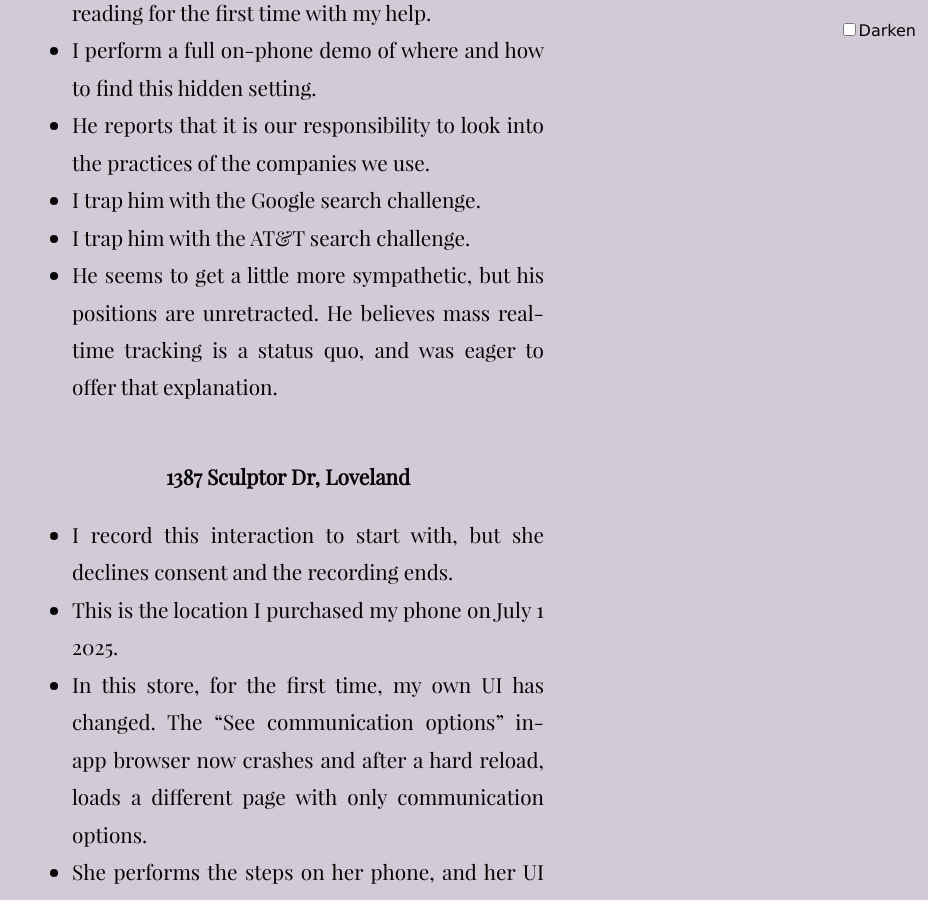
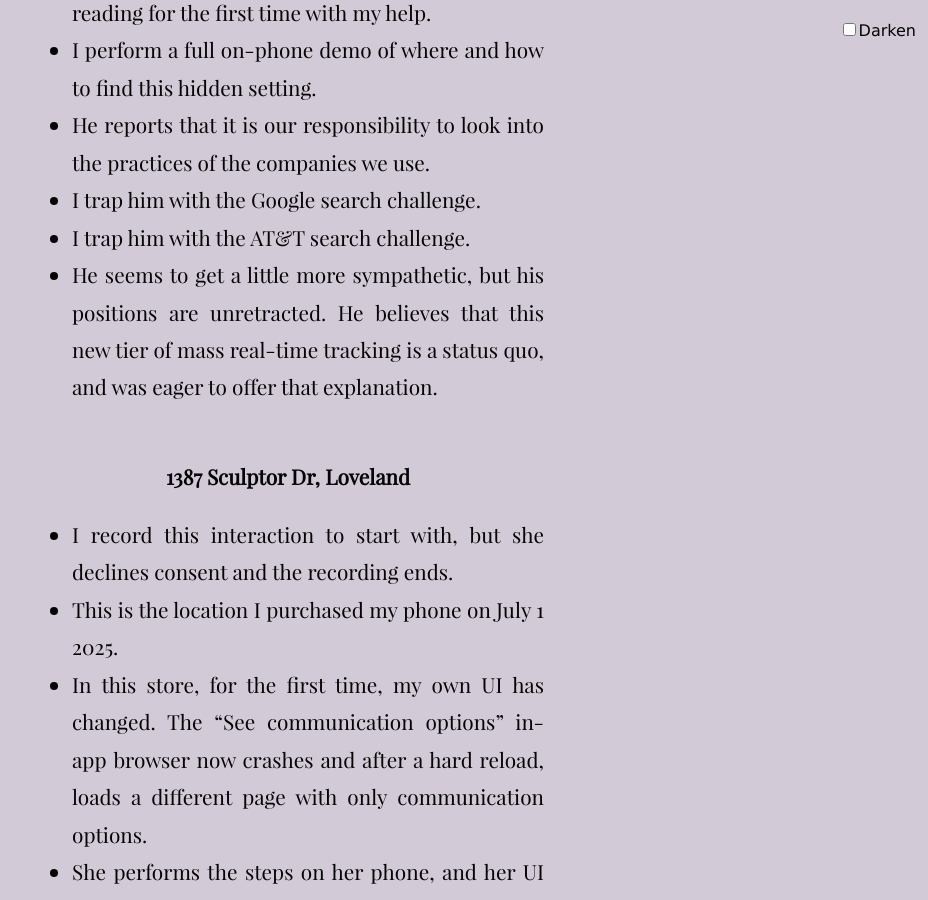
Before and after one commit to tiliv/antibody, a Jekyll site: the page built from docs/journal/autumn-ryan-Personalized-Plus/index.md, in a window 1280 px wide and 900 px high, scrolled down 7254 px. Shown: the whole window, without its empty margins (352-1280 px from the left). Built offline with Jekyll 4.4.1, drawn with Linux system fonts in a browser that asks for light colours.

Commit message:
Clarify “new” in the mass tracking

```diff
--- a/docs/journal/autumn-ryan-Personalized-Plus/index.md
+++ b/docs/journal/autumn-ryan-Personalized-Plus/index.md
@@ -82,7 +82,7 @@ _Supplemental:_
 - He reports that it is our responsibility to look into the practices of the companies we use.
 - I trap him with the Google search challenge.
 - I trap him with the AT&T search challenge.
-- He seems to get a little more sympathetic, but his positions are unretracted. He believes mass real-time tracking is a status quo, and was eager to offer that explanation.
+- He seems to get a little more sympathetic, but his positions are unretracted. He believes that this new tier of mass real-time tracking is a status quo, and was eager to offer that explanation.
 
 #### 1387 Sculptor Dr, Loveland
 
```
